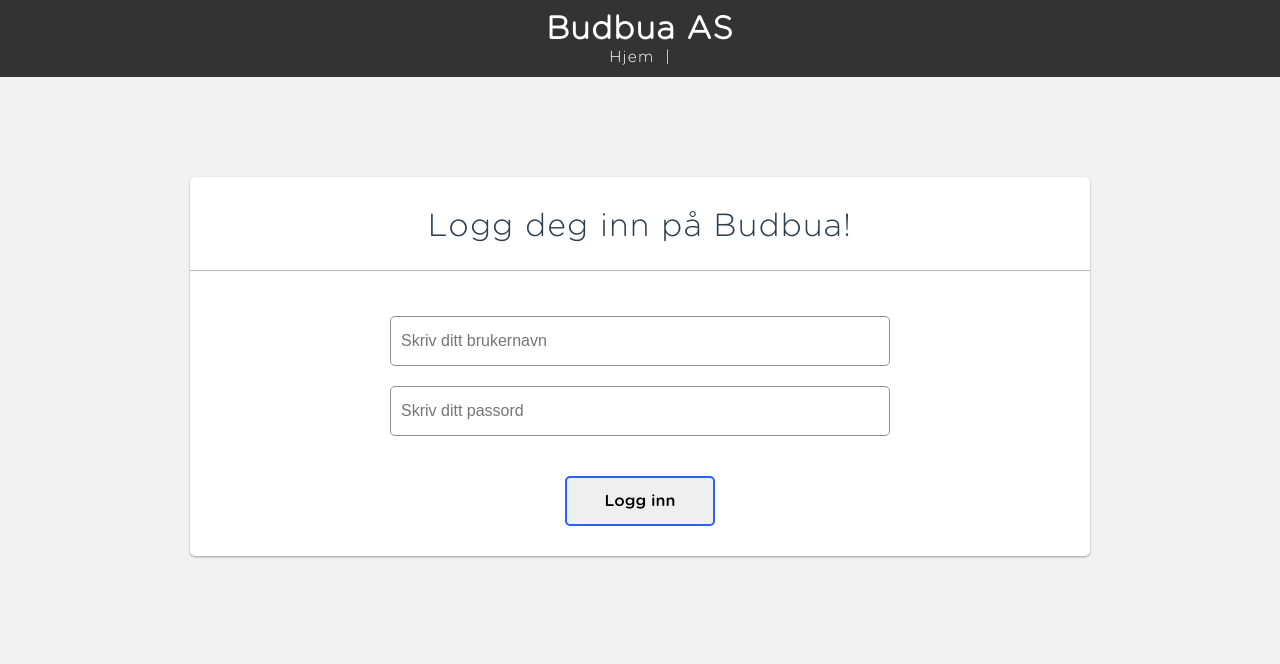
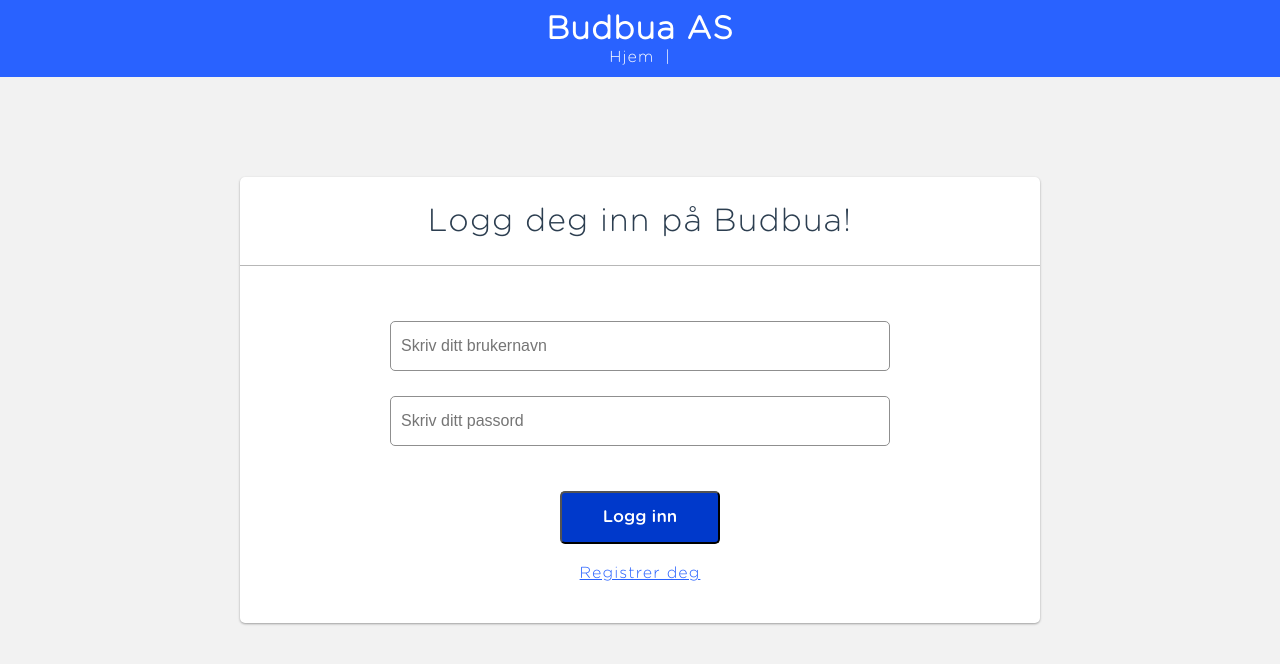
Before and after one commit to ankile/budbua-classifieds, a Vue app in the folder frontend/: page / in a window 1280 px wide. Shown: the top 664 px of the page. Built offline with nearby package versions, Linux system fonts and the light colour scheme; no server answers.

Commit message:
Updated login view

```diff
--- a/frontend/src/App.vue
+++ b/frontend/src/App.vue
@@ -49,7 +49,7 @@
     font-family: gotham_light ;
     letter-spacing: 1.1px;
     color: #2c3e50;
-    background-color: #F2F2F2;
+    background-color: $off-white;
 
   }
 
--- a/frontend/src/common.scss
+++ b/frontend/src/common.scss
@@ -5,3 +5,6 @@
 $primary: #2962ff;
 $primary-light:#768fff;
 $primary-dark:#0039cb;
+
+$off-white:#F2F2F2;
+$off-black:#2c3e50;
--- a/frontend/src/components/BaseButton.vue
+++ b/frontend/src/components/BaseButton.vue
@@ -18,7 +18,7 @@ currently the following variants are accepted:
             v-on="listeners"
             :class="variant"
     >
-        {{text}}
+       <slot />
     </button>
 
 </template>
@@ -27,10 +27,6 @@ currently the following variants are accepted:
 
     export default{
         props:{
-            text:{
-                type:String,
-                default:''
-            },
             variant:{
                 type:String,
                 default:'button--small'
@@ -52,20 +48,20 @@ currently the following variants are accepted:
 <style lang="scss" scoped>
     @import './../common.scss';
 
+    .button--primary{
+        background-color: $primary-dark;
+        color:white;
+    }
+    .button-primary:active{
+        background-color: $primary-light;
+    }
     .button--small{
-        width:150px;
-        border: 2px solid black;
-        height:50px;
+        width:160px;
+        height:53px;
         border-radius: 5px;
-        font-size:1em;
+        font-size:1.05em;
         font-family: gotham;
         z-index:100;
         outline:none;
     }
-    .primary{
-        border: 2px solid $primary !important;
-    }
-    .primary:active{
-        background-color: $primary-light;
-    }
 </style>
--- a/frontend/src/components/BaseCard.vue
+++ b/frontend/src/components/BaseCard.vue
@@ -8,7 +8,18 @@ A styled card-component meant for wrapping other components.
 <template>
 
     <div class="card">
-        <slot></slot> <!--en <slot> komponent lar deg sende andre komponenter som argumenter-->
+        <div class="card__header">
+
+            <slot name="header"/>
+
+        </div>
+
+
+        <div class="card__body">
+
+            <slot />
+
+        </div>
     </div>
 
 </template>
@@ -17,23 +28,47 @@ A styled card-component meant for wrapping other components.
 
     export default {
         props: {
-            variant:{
-                type:String,
-                default:'text-input--small'
+            variant: {
+                type: String,
+                default: 'text-input--small'
             },
         },
     }
 
 </script>
 
-<style>
+<style lang="scss" scoped>
 
-    .card{
-        background-color:white;
-        width:900px;
+    .card {
+        background-color: white;
+        width: 800px;
         border-radius: 5px;
-        min-height:200px;
-        box-shadow: 0 1px 3px rgba(0,0,0,0.12), 0 1px 2px rgba(0,0,0,0.24);
+        min-height: 200px;
+        box-shadow: 0 1px 3px rgba(0, 0, 0, 0.12), 0 1px 2px rgba(0, 0, 0, 0.24);
     }
 
+    .card--small {
+        width: 500px;
+    }
+
+    .card--medium {
+        width: 800px;
+    }
+
+    .card--fill {
+        width: 100%;
+    }
+
+    .card__header {
+        font-size: 2em;
+
+        border-bottom: 1px solid #B7B7B7;
+        padding: 25px 0 25px 0;
+        margin: 0 0 35px 0;
+    }
+    .card__body{
+        padding:20px;
+    }
+
+
 </style>
--- a/frontend/src/components/BaseHeader.vue
+++ b/frontend/src/components/BaseHeader.vue
@@ -15,9 +15,11 @@
 </script>
 
 
-<style scoped>
+<style lang="scss" scoped>
+    @import './../common.scss';
+
     .header {
-        background: #333;
+        background: $primary;
         color: white;
         text-align: center;
         padding: 10px;
--- a/frontend/src/components/BaseInput_Text.vue
+++ b/frontend/src/components/BaseInput_Text.vue
@@ -35,7 +35,7 @@ TODO: add support for different types of input, preventing having multiple files
             },
             variant:{
                 type:String,
-                default:'text-input--small'
+                default:'text-input'
             },
             placeholder:{
                 type:String,
@@ -55,6 +55,9 @@ TODO: add support for different types of input, preventing having multiple files
 </script>
 
 <style scoped>
+    .text-input{
+        border-radius: 5px;
+    }
     .text-input--small{
         width:175px;
         height:40px;
--- /dev/null
+++ b/frontend/src/components/BaseLink.vue
@@ -0,0 +1,41 @@
+<!--
+
+Styled default link component
+
+-->
+
+<template>
+    <a v-on="listeners" :class="variant">
+        <slot/>
+    </a>
+</template>
+
+<script>
+    export default {
+        props:{
+            variant:{
+                type:String,
+                default:'link'
+            }
+        },
+        computed: {
+            listeners() {
+                return {
+                    ...this.$listeners,
+                    input: event => this.$emit('link', event.target.value)
+                }
+            }
+        }
+    }
+
+</script>
+<style lang="scss" scoped>
+    @import './../common.scss';
+
+    .link {
+        color: $primary;
+        text-underline:$primary;
+        text-decoration:underline;
+        text-decoration-color: $primary;
+    }
+</style>
--- a/frontend/src/views/auth/Login.vue
+++ b/frontend/src/views/auth/Login.vue
@@ -9,33 +9,41 @@ Components used:
 
 <template>
     <div class="login-container">
-        <BaseCard class="login-card">
-            <div class="card-header"> <!--TODO: legg card-header inn i selve card komponenten -->
+        <BaseCard class="card__login">
+
+            <template slot="header"> <!--TODO: legg card-header inn i selve card komponenten -->
                 Logg deg inn på Budbua!
-            </div>
-            <div class="input-group">
+            </template>
+
+            <template>
+                <div class="login__input">
                     <BaseInput_Text
                             v-model="usernameInput"
                             v-bind:variant="'text-input--large'"
                             v-bind:placeholder="'Skriv ditt brukernavn'"
-                        class="input"
+                            class="text-input__login"
                     />
 
                     <BaseInput_Text
                             v-model="passwordInput"
                             v-bind:variant="'text-input--large'"
                             v-bind:placeholder="'Skriv ditt passord'"
-                        class="input"
+                            class="text-input__login"
                     />
                 </div>
+                <div class="login__footer">
+                    <BaseButton
+                            v-bind:variant="'button--small button--primary'"
+                            class="footer__button"
+                    >
+                        Logg inn
+                    </BaseButton>
 
-            <div class="input-group">
-                <BaseButton
-                        v-bind:variant="'button--small primary'"
-                        v-bind:text="'Logg inn'">
-
-                </BaseButton>
+                    <BaseLink class="footer__link">
+                        Registrer deg
+                    </BaseLink>
                 </div>
+            </template>
 
         </BaseCard>
 
@@ -46,6 +54,7 @@ Components used:
     import BaseInput_Text from "../../components/BaseInput_Text";
     import BaseButton from "../../components/BaseButton";
     import BaseCard from "../../components/BaseCard";
+    import BaseLink from "../../components/BaseLink";
 
     export default {
 
@@ -59,7 +68,8 @@ Components used:
         components: {
             BaseInput_Text,
             BaseButton,
-            BaseCard
+            BaseCard,
+            BaseLink
         },
 
         methods: {
@@ -75,20 +85,20 @@ Components used:
 
 <style lang="scss" scoped>
 
-    .card-header{
-        font-size:2em;
+    .login__input{
 
-        border-bottom:1px solid #B7B7B7;
-        padding:10px 0 25px 0;
-        margin: 0 0 35px 0;
     }
-    .login-card{
-        padding:20px 0 20px 0;
+    .text-input__login{
+        margin:0 0 25px 0;
     }
-    .input{
-        margin:10px;
+
+    .login__footer{
+        margin:20px 0 20px 0;
+        display: grid;
+        grid-template-columns: auto;
+        grid-gap: 20px;
+        justify-items: center;
+
     }
-    button{
-        margin:30px 0 10px 0; /*TODO: klasse her*/
-    }
+
 </style>
--- a/frontend/src/views/auth/authWrapper.vue
+++ b/frontend/src/views/auth/authWrapper.vue
@@ -5,7 +5,7 @@ This file wraps the Register.vue and Login.vue components into a single view.
 -->
 
 <template>
-    <div class="authWrapper-container">
+    <div class="authWrapper">
         <Login />
     </div>
 </template>
@@ -32,7 +32,7 @@ This file wraps the Register.vue and Login.vue components into a single view.
 
 <style lang="scss" scoped>
 
-.authWrapper-container{
+.authWrapper{
     width: 100%;
     height: 100%;
     display: flex;
```
Lines whose indentation alone changed are shown as unchanged.
